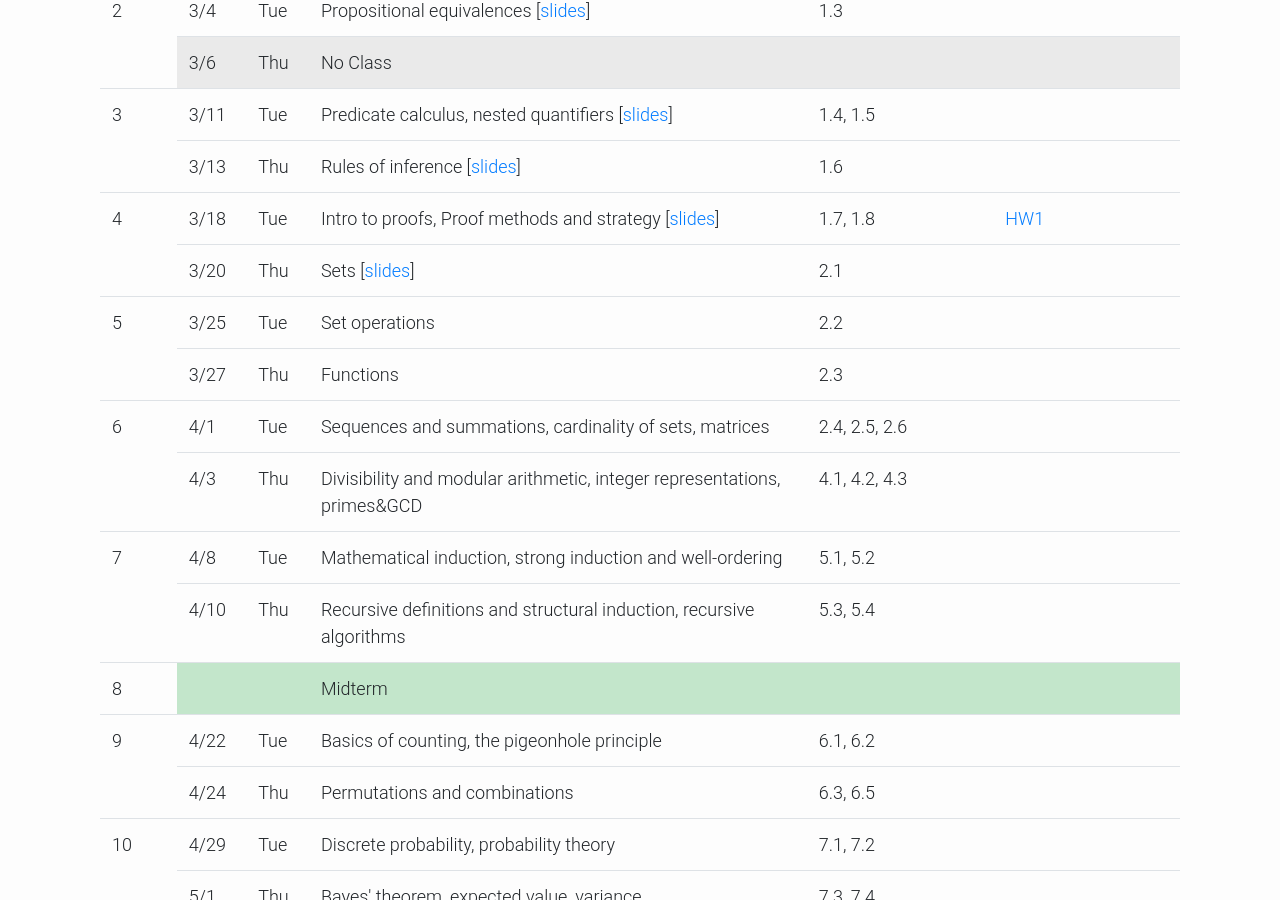
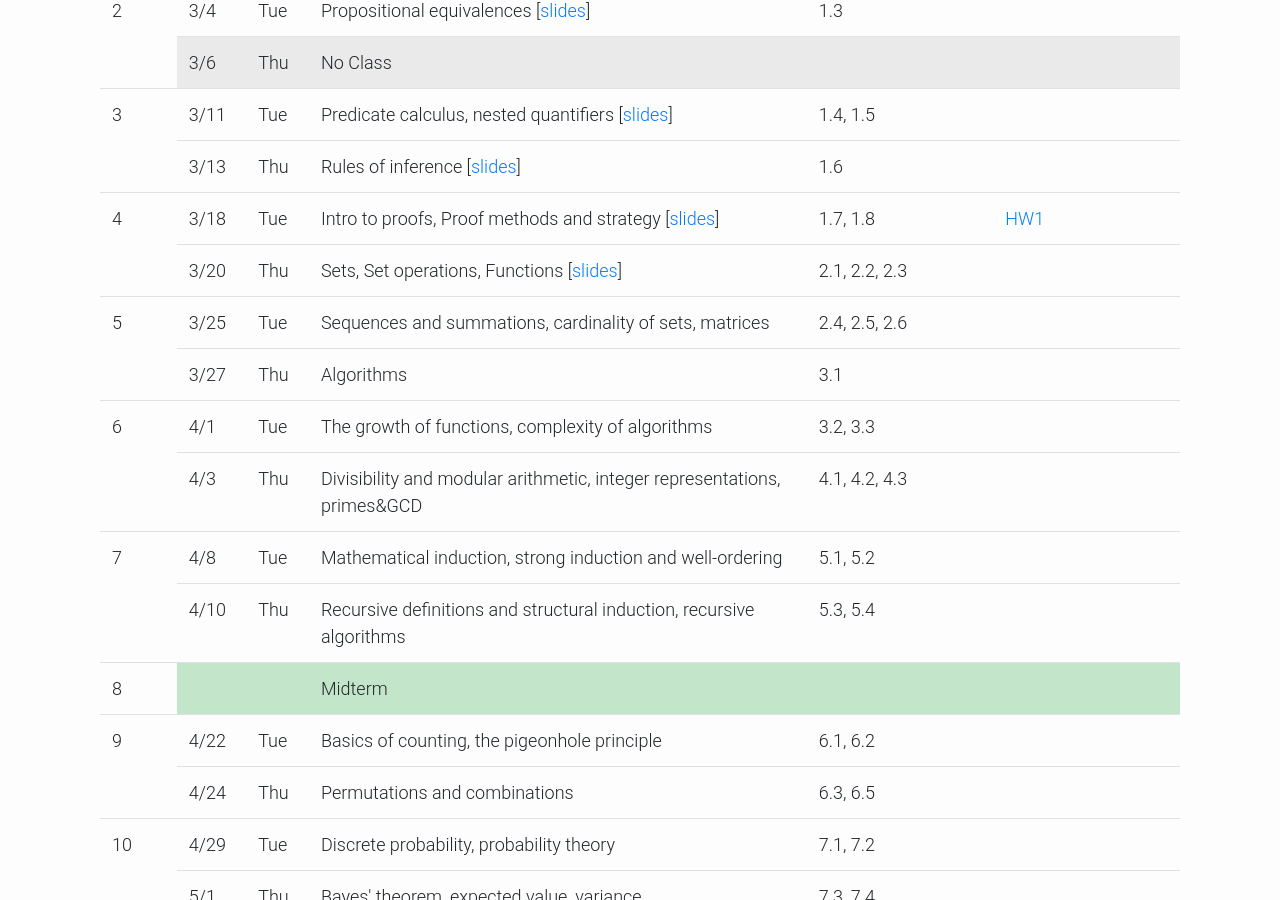
Before and after one commit to kaist-ee213/kaist-ee213.github.io, a Jekyll site: the page built from index.html, in a window 1280 px wide and 900 px high, scrolled down 1457 px. Built offline with Jekyll 4.4.1, drawn with Linux system fonts in a browser that asks for light colours; the list of posts is cut into pages by our own code.

Commit message:
update schedule

```diff
--- a/index.html
+++ b/index.html
@@ -195,31 +195,31 @@
         <tr>
             <td>3/20</td>
             <td>Thu</td>
-            <td>Sets [<a href="https://drive.google.com/file/d/1Wa3Sy9LBAWYA1M5PEzvxOh2P00i1PBxf/view?usp=sharing", target="_blank">slides</a>]</td>
-            <td>2.1</td>
+            <td>Sets, Set operations, Functions [<a href="https://drive.google.com/file/d/1Wa3Sy9LBAWYA1M5PEzvxOh2P00i1PBxf/view?usp=sharing", target="_blank">slides</a>]</td>
+            <td>2.1, 2.2, 2.3</td>
             <td></td>
         </tr>
         <tr>
             <td rowspan="2">5</td>
             <td>3/25</td>
             <td>Tue</td>
-            <td>Set operations</td>
-            <td>2.2</td>
+            <td>Sequences and summations, cardinality of sets, matrices</td>
+            <td>2.4, 2.5, 2.6</td>
             <td></td>
         </tr>
         <tr>
             <td>3/27</td>
             <td>Thu</td>
-            <td>Functions</td>
-            <td>2.3</td>
+            <td>Algorithms</td>
+            <td>3.1</td>
             <td></td>
         </tr>
         <tr>
             <td rowspan="2">6</td>
             <td>4/1</td>
             <td>Tue</td>
-            <td>Sequences and summations, cardinality of sets, matrices</td>
-            <td>2.4, 2.5, 2.6</td>
+            <td>The growth of functions, complexity of algorithms</td>
+            <td>3.2, 3.3</td>
             <td></td>
         </tr>
         <tr>
```
